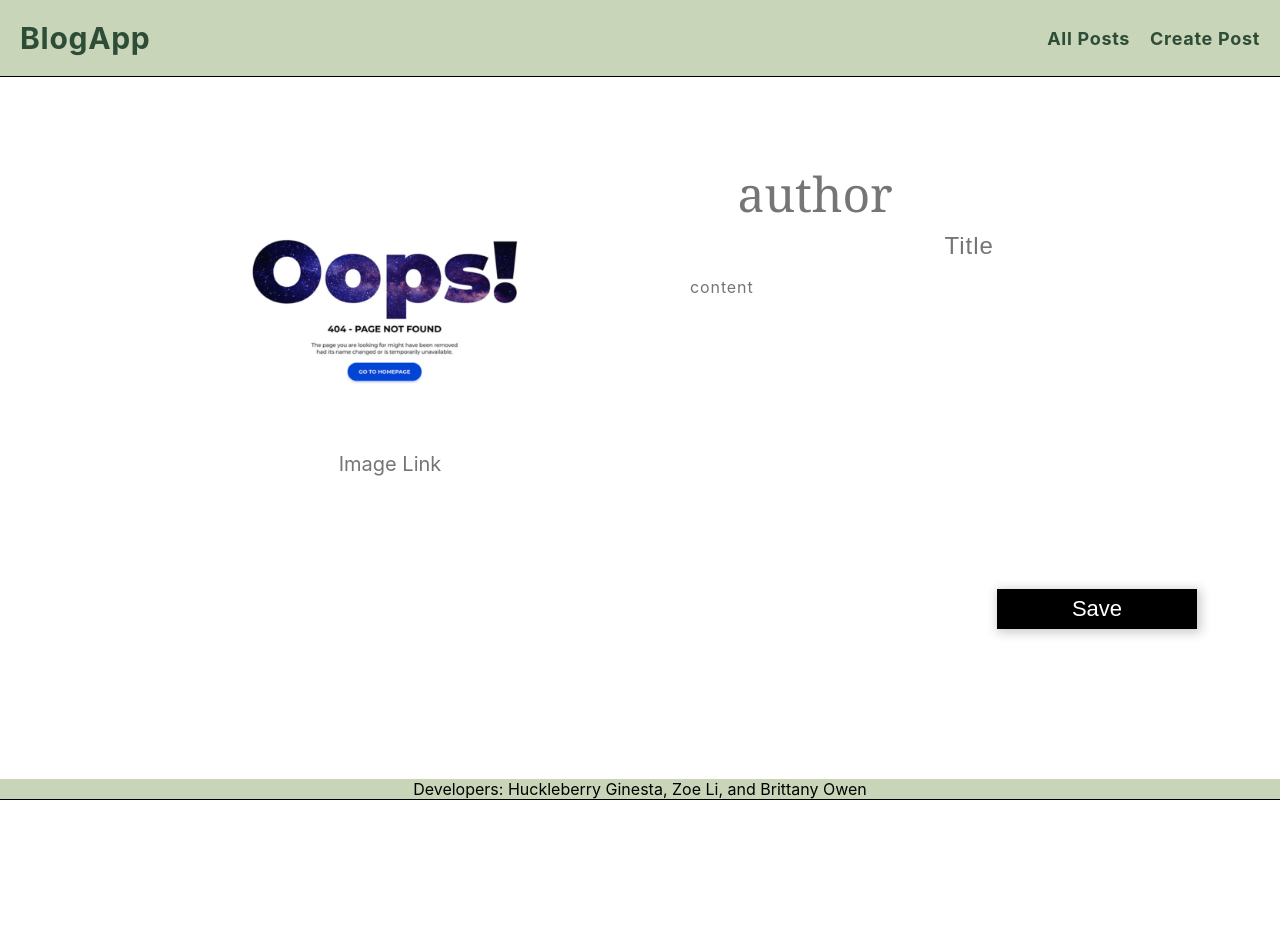
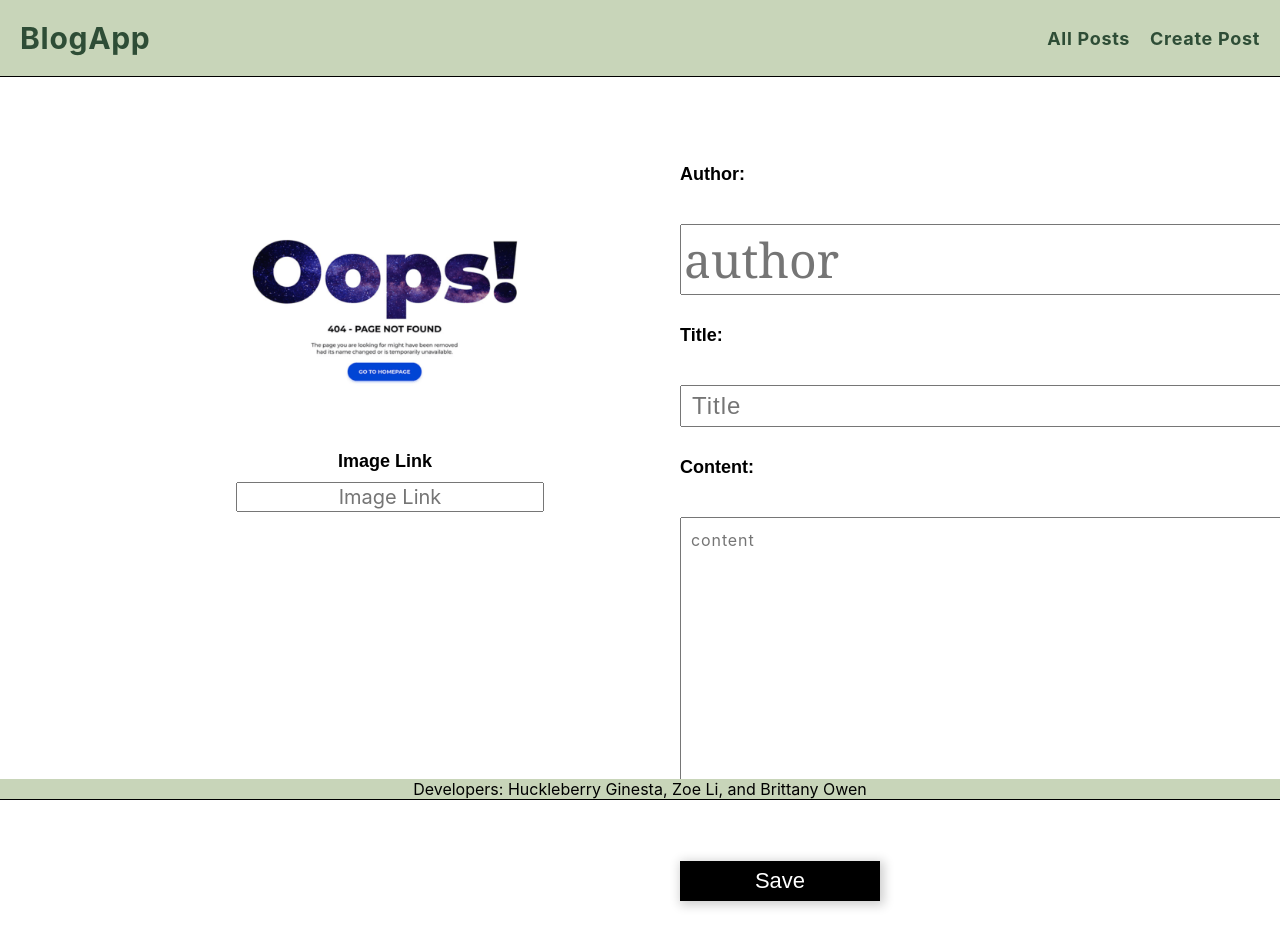
Before and after one commit to brittanyowen/blog-app, a React (Create React App) app in the folder client/: page /posts/1/edit in a window 1280 px wide. Shown: the top 946 px of the page. Before the commit the page ends 800 px from the top, so only its background shows below. Built offline with nearby package versions, Linux system fonts and the light colour scheme; no server answers.

Commit message:
add border to input, and label on edit page

```diff
--- a/client/src/screens/PostCreate/PostCreate.css
+++ b/client/src/screens/PostCreate/PostCreate.css
@@ -3,8 +3,12 @@
   display: flex;
   flex-direction: column;
   height: 100%;
-  width: 100%;
-  justify-content: space-evenly;
+  width: 80%;
+  justify-content:space-evenly;
+  align-items: left;
+  margin:auto;
+
+
 }
 
 input:focus, textarea:focus, select:focus {
@@ -14,10 +18,11 @@ input:focus, textarea:focus, select:focus {
 input, textarea {
   font-size: 48px;
   font-family: Georgia, 'Times New Roman', Times, serif;
-  border-top-style: hidden;
+  /* border-top-style: hidden;
   border-right-style: hidden;
   border-left-style: hidden;
-  border-bottom-style: hidden;
+  border-bottom-style: hidden; */
+  margin-top:10px;
 }
 
 textarea {
--- a/client/src/screens/PostEdit/PostEdit.css
+++ b/client/src/screens/PostEdit/PostEdit.css
@@ -2,6 +2,7 @@
   display: flex;
   padding: 100px;
   padding-top: 80px;
+
 }
 
 .image-container {
@@ -27,6 +28,14 @@
 .edit-form {
   font-family: -apple-system, BlinkMacSystemFont, 'Segoe UI', 'Roboto', 'Oxygen', 'Ubuntu', 'Cantarell', 'Fira Sans', 'Droid Sans', 'Helvetica Neue', sans-serif;
   line-height: 1.6;
+  display: flex;
+  flex-direction: column;
+  align-items: left;
+ justify-content: left;
+
+}
+label{
+  text-align: left;
 }
 
 .input-title {
@@ -65,10 +74,12 @@
   }
   .edit-form {
       padding: 0px;
+
   }
   .textarea-content {
       width: 100%;
       padding: 0px;
+
   }
   .post-edit {
       width: 100%;
--- a/client/src/screens/PostEdit/PostEdit.jsx
+++ b/client/src/screens/PostEdit/PostEdit.jsx
@@ -43,14 +43,17 @@ const PostEdit = (props) => {
   }
   //if no valid pic url,show404error
   function defaultSrc(e) {
-    e.target.src=Error
+    e.target.src = Error
   }
 
   return (
     <Layout user={props.user}>
       <div className="post-edit">
         <div className="image-container">
-          <img className="edit-post-image" src={post.imgURL} alt={post.title} onError={ defaultSrc}/>
+
+          <img className="edit-post-image" src={post.imgURL} alt={post.title} onError={defaultSrc} />
+          <label htmlFor="edit-input-image-link">Image Link</label>
+
           <form onSubmit={handleSubmit}>
             <input
               className="edit-input-image-link"
@@ -63,6 +66,8 @@ const PostEdit = (props) => {
           </form>
         </div>
         <form className="edit-form" onSubmit={handleSubmit}>
+          <label htmlFor="input-author">Author: </label>
+          <br/>
           <input
             className="input-author"
             placeholder="author"
@@ -72,6 +77,9 @@ const PostEdit = (props) => {
             autoFocus
             onChange={handleChange}
           />
+          <br/>
+          <label htmlFor="input-title">Title: </label>
+          <br/>
           <input
             className="input-title"
             placeholder="Title"
@@ -80,6 +88,9 @@ const PostEdit = (props) => {
             required
             onChange={handleChange}
           />
+          <br/>
+          <label htmlFor="textarea-content">Content: </label>
+          <br/>
           <textarea
             className="textarea-content"
             rows={10}
@@ -90,6 +101,7 @@ const PostEdit = (props) => {
             required
             onChange={handleChange}
           />
+          <br/>
           <button type="submit" className="save-button">
             Save
           </button>
```
